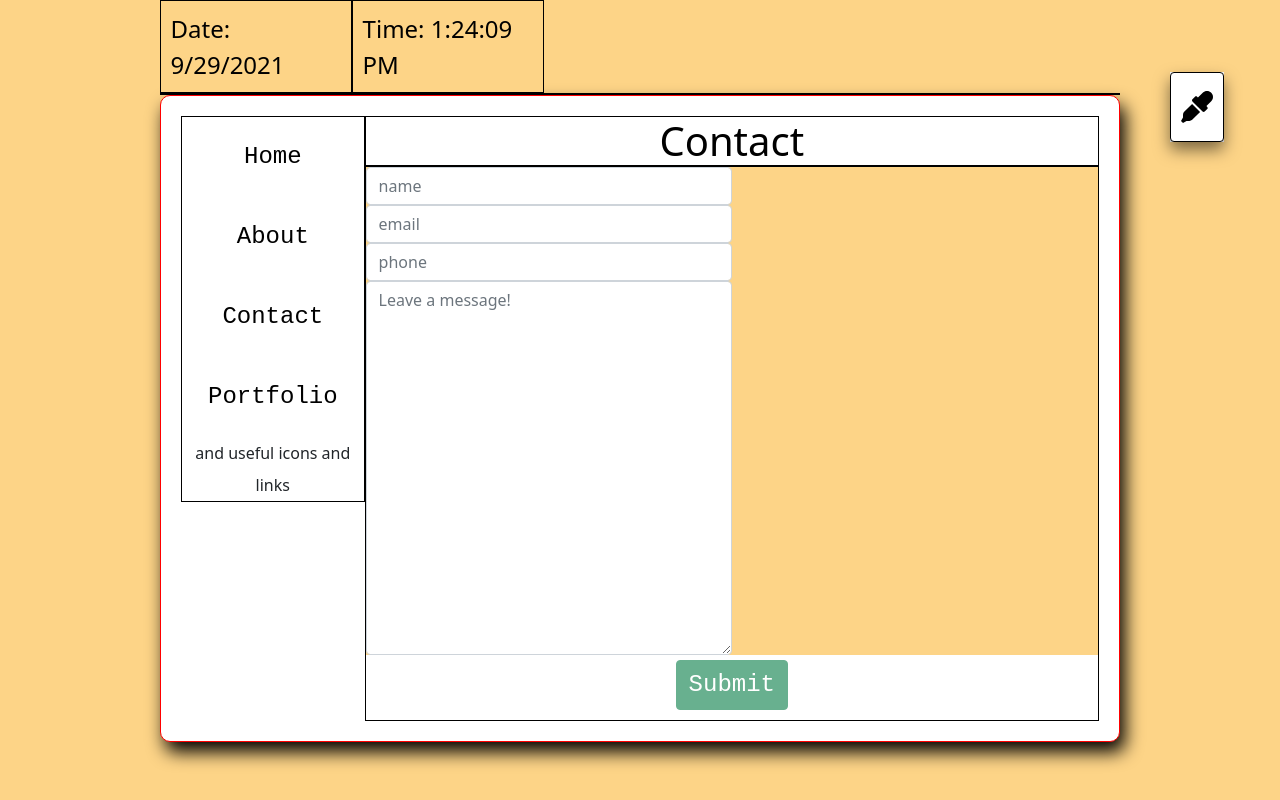
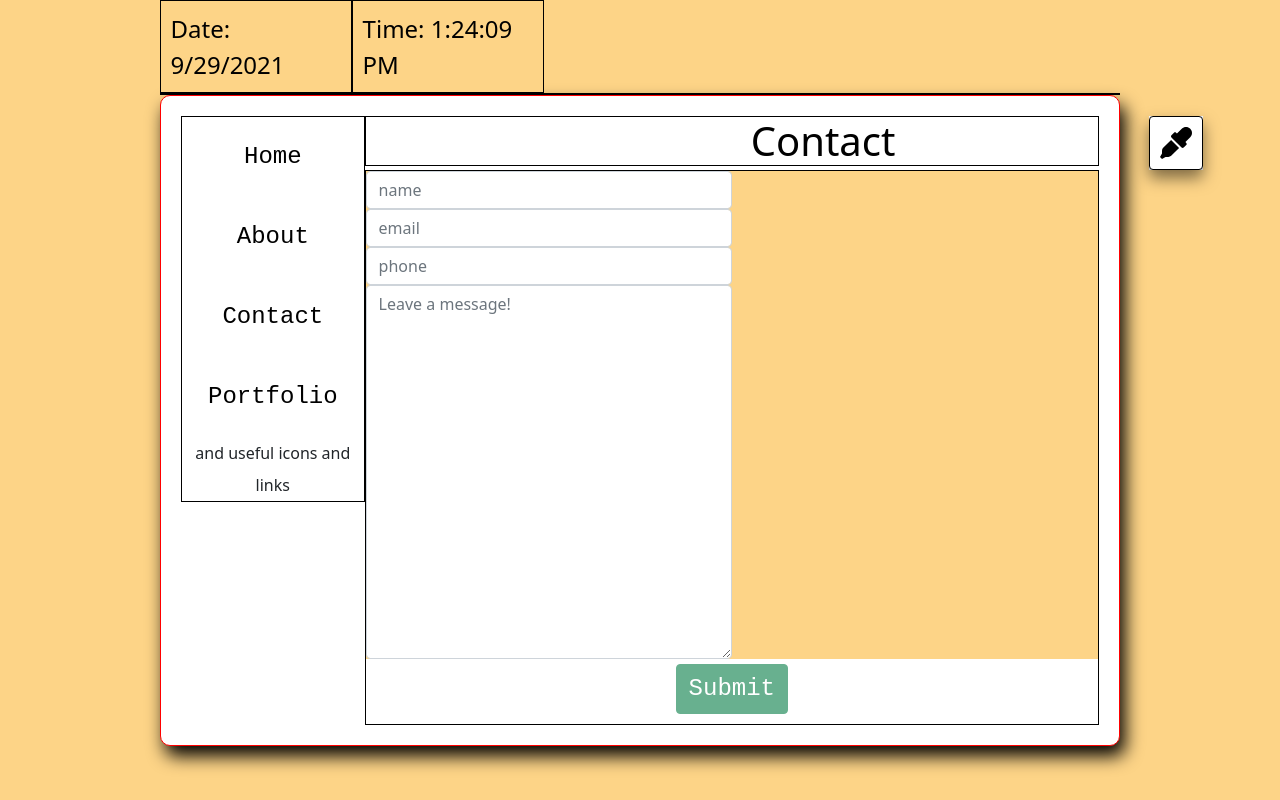
Before and after one commit to raseward14/Responsive-Portfolio, a React (Create React App) app in the folder client/: page /contact in a window 1280 px wide. Built offline with nearby package versions, Linux system fonts and the light colour scheme.

Commit message:
planted ink in the app.js to pull the bg color and change dynamically updated css deleted clear both section and h1 position relative left 20%

```diff
--- a/client/src/App.js
+++ b/client/src/App.js
@@ -25,7 +25,7 @@ function App() {
       <div className="App">
       <DateTime className="DateTime"></DateTime>
         <div id='page-body'>
-          {/* <Ink className="Ink"></Ink> */}
+          <Ink className="Ink"></Ink>
           <Switch>
             <Route exact path="/" component={Homepage} />
             <Route path="/about" component={About} />
--- a/client/src/components/DateTime/index.js
+++ b/client/src/components/DateTime/index.js
@@ -17,7 +17,7 @@ export const DateTime = () => {
             <div className="clearfix">
                 <p className="dateTime"> Date: {date.toLocaleDateString()}</p>
                 <p className="dateTime"> Time: {date.toLocaleTimeString()}</p>
-                <Ink></Ink>
+                {/* <Ink></Ink> */}
             </div>
     );
 };
--- a/client/src/components/Ink/index.js
+++ b/client/src/components/Ink/index.js
@@ -6,7 +6,7 @@ import { faCoffee, faTint, faEyeDropper } from '@fortawesome/free-solid-svg-icon
 // exports Ink dropdown
 const Ink = (props) => {
     const colors = ['tomato', 'green', 'blue', 'orange', 'pink'];
-    const [usercolor, setUserColor] = useState('tan')
+    const [currentcolor, setCurrentColor] = useState('tan')
 
     // When the user clicks on the button, toggle between hiding and showing the dropdown content
     const inkFunction = () => {
@@ -14,9 +14,10 @@ const Ink = (props) => {
     };
 
     // When the user clicks a color, the background changes
-    const handleClick = (e) => {
-        console.dir(e.targe.dataset.color);
-        // switch(usercolor) {
+    const handleClick = async (color) => {
+        setCurrentColor(color);
+        console.log(currentcolor);
+        // switch(currentcolor) {
         //     case 'tomato':
         //         console.log('tomato');
         //         break;
@@ -60,11 +61,11 @@ const Ink = (props) => {
             <div id="inkDropdown" className="dropdown-content">
                 {colors.map((color, key) => {
                     return (
-                        <a key={key} data-color={color} onClick={handleClick}>
+                        <div key={key} data-color={color} onClick={() => handleClick(color)}>
                             <span style={{ color: `${color}`, fontSize: '2em', backgroundColor: 'inherit' }}>
                                 <FontAwesomeIcon className='fa-circle' icon={faTint} />
                             </span>
-                        </a>
+                        </div>
                     )
                 })}
             </div>
--- a/client/src/components/Ink/style.css
+++ b/client/src/components/Ink/style.css
@@ -19,7 +19,7 @@
 .dropdown {
     position: relative;
     left: 6.5rem;
-    top: 4.5rem;
+    /* top: 4.5rem; */
     float: right;
     margin: auto;
     background-color: white;
@@ -43,7 +43,7 @@
     transition: opacity 300ms ease-in-out, transform 300ms ease-in-out;
 }
 /* Links inside the dropdown */
-.dropdown-content > a {
+.dropdown-content > div {
     background-color: white;
     color: black;
     padding: 0.75rem;
@@ -53,7 +53,7 @@
 }
 
 /* Change color of dropdown links on hover */
-.dropdown-content a:hover {
+.dropdown-content div:hover {
     background-color: darkgray;
 }
 
--- a/client/src/pages/style.css
+++ b/client/src/pages/style.css
@@ -1,5 +1,6 @@
 .heading {
-    float: left;
+    position: relative;
+    left: 20%;
     width: calc(4 * (100% / 5));
     height: 10%;
     margin: 0px 0px 0px 0px;
@@ -12,13 +13,12 @@ aside {
     float: left;
     width: calc(100% / 5);
     height: 100%;
-    clear: both;
     border: 1px solid black;
     background-color: white;
-
 }
 
 section {
+   position: relative;
     float: left;
     height: 90%;
     width: calc(4 * (100% / 5));
```
